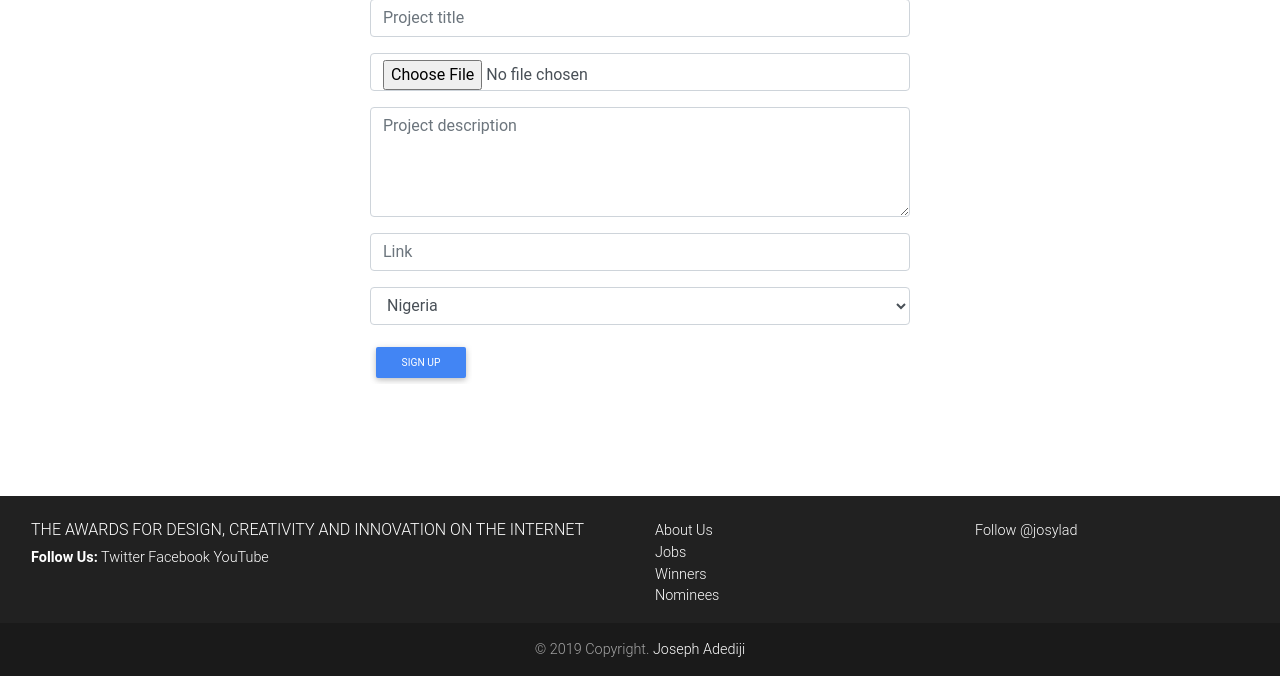
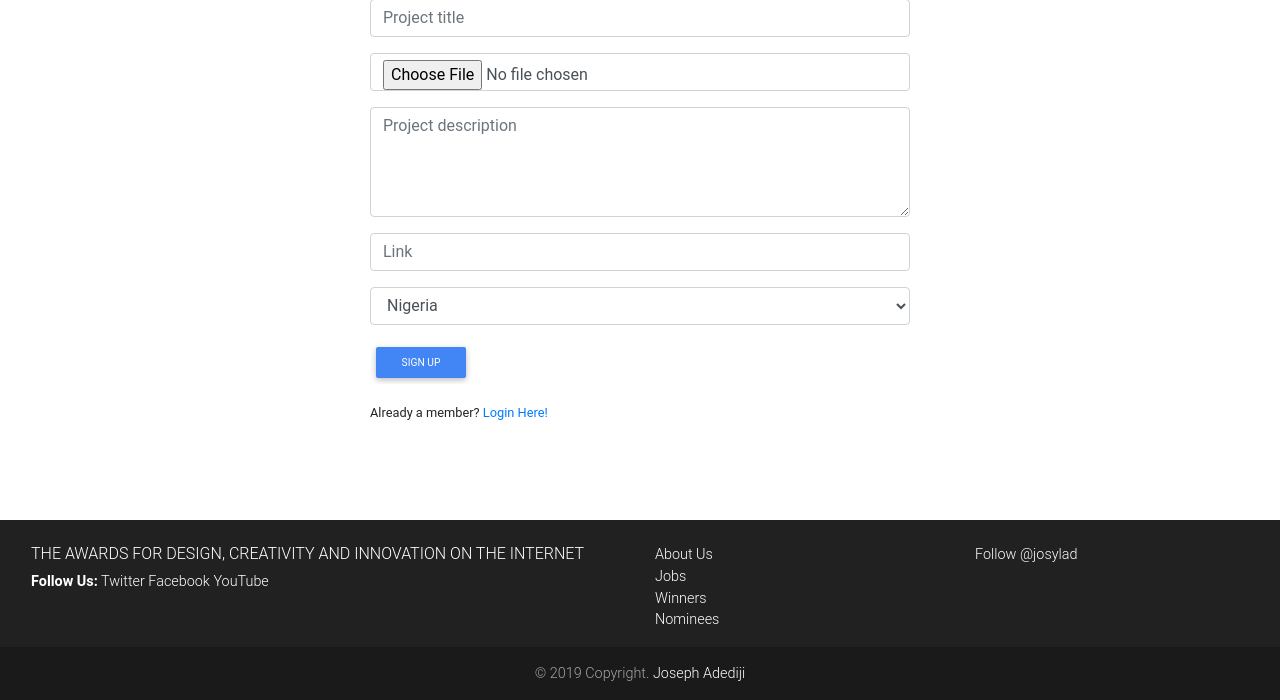
Before and after one commit to josylad/ReviewMe, a Django app: template awwards/templates/registration/registration_form.html in a window 1280 px wide. Shown: the part 190-890 px from the top of the page. Before the commit the page ends 866 px from the top, so only its background shows below. Run offline with Django 3.2, Linux system fonts and the light colour scheme; the template is opened without the code that fills it: values that come from a table or form of the project are taken from there, others are empty; some libraries are stand-ins or nearby versions.

Commit message:
update the registration form layout

```diff
--- a/awwards/templates/registration/registration_form.html
+++ b/awwards/templates/registration/registration_form.html
@@ -42,6 +42,8 @@
         </div>
 
       </div>
+      <small>Already a member? <a href="/accounts/login">Login Here!</a></small>
+
 
     </div>
 
```
